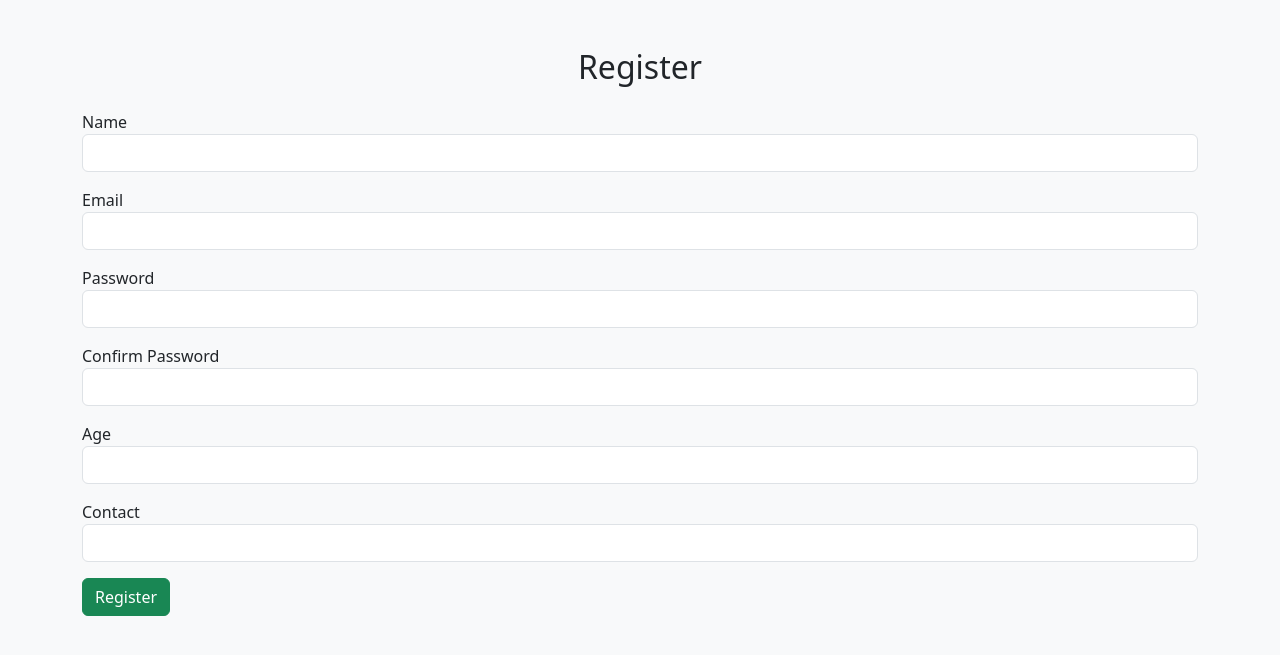
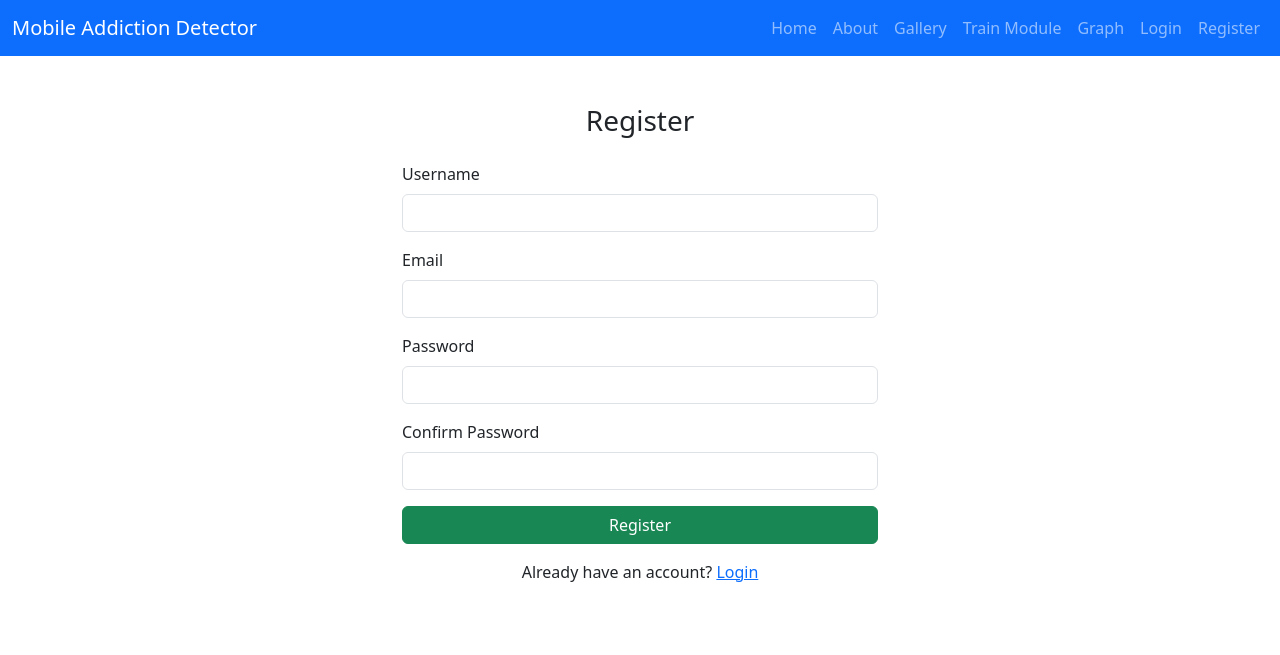
Before and after one commit to viveknani123/django-project, a Django app: page /register/ in a window 1280 px wide. Shown: the top 655 px of the page. Run offline with Django 5.2, Linux system fonts and the light colour scheme.

Commit message:
Add database, compiled views, model, and views.py

```diff
--- a/mainapp/templates/index.html
+++ b/mainapp/templates/index.html
@@ -2,6 +2,8 @@
 <html lang="en">
 <head>
   <title>Mobile Addiction Detector</title>
+  <meta charset="UTF-8">
+  <meta name="viewport" content="width=device-width, initial-scale=1">
   <link href="https://cdn.jsdelivr.net/npm/bootstrap@5.3.0-alpha1/dist/css/bootstrap.min.css" rel="stylesheet">
 </head>
 <body style="background-color: #f0f8ff;">
@@ -17,5 +19,7 @@
   {% if message %}
     <script>alert("{{ message }}")</script>
   {% endif %}
+
+  <script src="https://cdn.jsdelivr.net/npm/bootstrap@5.3.0-alpha1/dist/js/bootstrap.bundle.min.js"></script>
 </body>
 </html>
--- a/mainapp/templates/module.html
+++ b/mainapp/templates/module.html
@@ -2,6 +2,8 @@
 <html lang="en">
 <head>
   <title>Train Module</title>
+  <meta charset="UTF-8">
+  <meta name="viewport" content="width=device-width, initial-scale=1">
   <link href="https://cdn.jsdelivr.net/npm/bootstrap@5.3.0-alpha1/dist/css/bootstrap.min.css" rel="stylesheet">
 </head>
 <body>
@@ -10,5 +12,6 @@
     <h3>Train the ML Model</h3>
     <p>This is a placeholder page. You can connect your training logic here.</p>
   </div>
+  <script src="https://cdn.jsdelivr.net/npm/bootstrap@5.3.0-alpha1/dist/js/bootstrap.bundle.min.js"></script>
 </body>
 </html>
--- a/mainapp/templates/navbar.html
+++ b/mainapp/templates/navbar.html
@@ -1 +1,24 @@
-<li class="nav-item"><a class="nav-link text-warning" href="{% url 'logout' %}">Logout</a></li>
+<nav class="navbar navbar-expand-lg navbar-dark bg-primary">
+  <div class="container-fluid">
+    <a class="navbar-brand" href="{% url 'index' %}">Mobile Addiction Detector</a>
+    <button class="navbar-toggler" type="button" data-bs-toggle="collapse" data-bs-target="#navbarNav"
+      aria-controls="navbarNav" aria-expanded="false" aria-label="Toggle navigation">
+      <span class="navbar-toggler-icon"></span>
+    </button>
+    <div class="collapse navbar-collapse" id="navbarNav">
+      <ul class="navbar-nav ms-auto">
+        <li class="nav-item"><a class="nav-link" href="{% url 'index' %}">Home</a></li>
+        <li class="nav-item"><a class="nav-link" href="{% url 'about' %}">About</a></li>
+        <li class="nav-item"><a class="nav-link" href="{% url 'gallery' %}">Gallery</a></li>
+        <li class="nav-item"><a class="nav-link" href="{% url 'module' %}">Train Module</a></li>
+        <li class="nav-item"><a class="nav-link" href="{% url 'graph' %}">Graph</a></li>
+        {% if user.is_authenticated %}
+          <li class="nav-item"><a class="nav-link text-warning" href="{% url 'logout' %}">Logout</a></li>
+        {% else %}
+          <li class="nav-item"><a class="nav-link" href="{% url 'login' %}">Login</a></li>
+          <li class="nav-item"><a class="nav-link" href="{% url 'register' %}">Register</a></li>
+        {% endif %}
+      </ul>
+    </div>
+  </div>
+</nav>
--- a/mainapp/templates/register.html
+++ b/mainapp/templates/register.html
@@ -1,43 +1,44 @@
 <!DOCTYPE html>
 <html lang="en">
 <head>
-  <title>Register - Mobile Addiction Detector</title>
+  <title>Register</title>
+  <meta charset="UTF-8">
+  <meta name="viewport" content="width=device-width, initial-scale=1">
   <link href="https://cdn.jsdelivr.net/npm/bootstrap@5.3.0-alpha1/dist/css/bootstrap.min.css" rel="stylesheet">
 </head>
-<body class="bg-light">
-  <div class="container mt-5">
-    <h2 class="text-center">Register</h2>
-    <form method="post" action="{% url 'register' %}" class="mt-4">
+<body>
+  {% include 'navbar.html' %}
+  <div class="container mt-5" style="max-width: 500px;">
+    <h3 class="mb-4 text-center">Register</h3>
+    <form method="post" novalidate>
       {% csrf_token %}
       <div class="mb-3">
-        <label for="name">Name</label>
-        <input type="text" name="name" class="form-control" required />
+        <label for="username" class="form-label">Username</label>
+        <input type="text" class="form-control" id="username" name="username" required>
       </div>
       <div class="mb-3">
-        <label for="email">Email</label>
-        <input type="email" name="email" class="form-control" required />
+        <label for="email" class="form-label">Email</label>
+        <input type="email" class="form-control" id="email" name="email" required>
       </div>
       <div class="mb-3">
-        <label for="password">Password</label>
-        <input type="password" name="password" class="form-control" required />
+        <label for="password1" class="form-label">Password</label>
+        <input type="password" class="form-control" id="password1" name="password1" required>
       </div>
       <div class="mb-3">
-        <label for="conpassword">Confirm Password</label>
-        <input type="password" name="conpassword" class="form-control" required />
+        <label for="password2" class="form-label">Confirm Password</label>
+        <input type="password" class="form-control" id="password2" name="password2" required>
       </div>
-      <div class="mb-3">
-        <label for="age">Age</label>
-        <input type="text" name="age" class="form-control" required />
+      {% if error %}
+        <div class="alert alert-danger">{{ error }}</div>
+      {% endif %}
+      <div class="d-grid gap-2">
+        <button type="submit" class="btn btn-success">Register</button>
       </div>
-      <div class="mb-3">
-        <label for="contact">Contact</label>
-        <input type="text" name="contact" class="form-control" required />
-      </div>
-      <button type="submit" class="btn btn-success">Register</button>
+      <p class="mt-3 text-center">
+        Already have an account? <a href="{% url 'login' %}">Login</a>
+      </p>
     </form>
-    {% if message %}
-      <div class="alert alert-warning mt-3">{{ message }}</div>
-    {% endif %}
   </div>
+  <script src="https://cdn.jsdelivr.net/npm/bootstrap@5.3.0-alpha1/dist/js/bootstrap.bundle.min.js"></script>
 </body>
 </html>
--- a/mainapp/views.py
+++ b/mainapp/views.py
@@ -1,35 +1,35 @@
 from django.shortcuts import render, redirect
-from django.http import HttpResponse
+from django.contrib import messages
+from django.core.files.storage import FileSystemStorage
+from django.utils.crypto import get_random_string
+from django.views.decorators.csrf import csrf_protect
 from .models import Register, UploadedImage, PredictionModel, Gallery
-from django.core.files.storage import FileSystemStorage
+from django.db import IntegrityError
 import os
 import pickle
 import numpy as np
-from PIL import Image as PILImage  # Avoid name conflict with .models.Image
+from PIL import Image as PILImage
 
-# Initialize model as None
+# Load ML model at startup (if exists)
 model = None
+MODEL_DIR = os.path.join(os.path.dirname(__file__), 'model')
+MODEL_PATH = os.path.join(MODEL_DIR, 'model.pkl')
+if os.path.exists(MODEL_PATH) and os.path.getsize(MODEL_PATH) > 100:
+    try:
+        with open(MODEL_PATH, 'rb') as f:
+            model = pickle.load(f)
+    except Exception as e:
+        print(f"Error loading model: {e}")
+else:
+    print(f"Warning: Model not found or is too small at {MODEL_PATH}")
 
-# Try to load ML model from file if it exists and is valid
-model_path = os.path.join(os.path.dirname(__file__), 'model', 'model.pkl')
-try:
-    if os.path.exists(model_path) and os.path.getsize(model_path) > 100:  # Basic check for non-empty file
-        with open(model_path, 'rb') as file:
-            model = pickle.load(file)
-    else:
-        print(f"Warning: Model file not found or too small at {model_path}")
-except Exception as e:
-    print(f"Error loading model: {e}")
-
-# ---------------------- INDEX ----------------------
 def index(request):
     return render(request, 'index.html')
 
-# ---------------------- ABOUT ----------------------
 def about(request):
     return render(request, 'about.html')
 
-# ---------------------- REGISTER ---------------------
+@csrf_protect
 def register(request):
     if request.method == 'POST':
         name = request.POST.get('name')
@@ -40,86 +40,104 @@ def register(request):
         contact = request.POST.get('contact')
 
         if password != conpassword:
-            return render(request, 'register.html', {'message': "Passwords don't match"})
+            messages.error(request, "Passwords don't match")
+            return render(request, 'register.html')
 
-        user = Register.objects.create(
-            name=name, email=email, password=password,
-            age=age, contact=contact
-        )
+        if Register.objects.filter(email=email).exists():
+            messages.error(request, "Email already registered")
+            return render(request, 'register.html')
 
-        request.session['user_id'] = user.id
-        return redirect('userhome')
+        try:
+            user = Register.objects.create(
+                name=name,
+                email=email,
+                password=password,  # For real security, hash the password!
+                age=age,
+                contact=contact,
+            )
+            request.session['user_id'] = user.id
+            messages.success(request, "Registration successful!")
+            return redirect('userhome')
+        except IntegrityError:
+            messages.error(request, "Registration failed due to a database error")
+        except Exception as e:
+            messages.error(request, f"Registration failed: {e}")
 
     return render(request, 'register.html')
 
-# ---------------------- LOGIN ----------------------
+@csrf_protect
 def login(request):
     if request.method == 'POST':
         email = request.POST.get('email')
         password = request.POST.get('password')
-
         try:
             user = Register.objects.get(email=email, password=password)
             request.session['user_id'] = user.id
+            messages.success(request, "Login successful!")
             return redirect('userhome')
         except Register.DoesNotExist:
-            return render(request, 'login.html', {'message': 'Invalid login'})
+            messages.error(request, 'Invalid email or password')
 
     return render(request, 'login.html')
 
-# ---------------------- LOGOUT ----------------------
 def logout(request):
     request.session.flush()
+    messages.success(request, "Logged out successfully!")
     return redirect('index')
 
-# ---------------------- USER HOME ----------------------
 def userhome(request):
     if 'user_id' not in request.session:
         return redirect('login')
     return render(request, 'userhome.html')
 
-# ---------------------- IMAGE UPLOAD ----------------------
+@csrf_protect
 def upload_image(request):
-    message = ""
+    if 'user_id' not in request.session:
+        return redirect('login')
     if request.method == 'POST' and request.FILES.get('image'):
         image = request.FILES['image']
+        if not image.content_type.startswith('image/'):
+            messages.error(request, 'Please upload a valid image file.')
+            return render(request, 'upload_image.html')
+        filename = get_random_string(8) + '_' + image.name
         fs = FileSystemStorage()
-        filename = fs.save(image.name, image)
-        UploadedImage.objects.create(image=filename)
-        message = "Image uploaded successfully!"
-    return render(request, 'upload_image.html', {'message': message})
+        saved_name = fs.save(filename, image)
+        UploadedImage.objects.create(image=saved_name)
+        messages.success(request, "Image uploaded successfully!")
+    return render(request, 'upload_image.html')
 
-# ---------------------- VIEW IMAGES ----------------------
 def view(request):
+    if 'user_id' not in request.session:
+        return redirect('login')
     images = UploadedImage.objects.all()
     return render(request, 'view.html', {'images': images})
 
-# ---------------------- GALLERY ----------------------
 def gallery(request):
+    if 'user_id' not in request.session:
+        return redirect('login')
     galleries = Gallery.objects.all()
     return render(request, 'gallery.html', {'galleries': galleries})
 
-# ---------------------- PREDICTION ----------------------
+@csrf_protect
 def prediction(request):
+    if 'user_id' not in request.session:
+        return redirect('login')
     if request.method == 'POST':
         if model is None:
             return render(request, 'prediction.html', {
-                'error': 'Model not loaded. Please contact the administrator.'
+                'error': 'Model not loaded. Please contact the administrator.',
+                'model_loaded': False
             })
-
         try:
             image_file = request.FILES['image']
-
-            # Process the image and make prediction
             img = PILImage.open(image_file)
-            img = img.resize((224, 224))  # Adjust size as needed
+            img = img.resize((224, 224))
             img_array = np.array(img) / 255.0
             img_array = np.expand_dims(img_array, axis=0)
-
-            prediction = model.predict(img_array)
-
+            pred_val = model.predict(img_array)
+            pred_result = getattr(pred_val, 'tolist', lambda: pred_val)()
             return render(request, 'prediction.html', {
-                'prediction': prediction,
+                'prediction': pred_result,
                 'model_loaded': True
             })
         except Exception as e:
@@ -127,16 +145,17 @@ def prediction(request):
                 'error': f'Error processing image: {str(e)}',
                 'model_loaded': model is not None
             })
-
     return render(request, 'prediction.html', {
         'model_loaded': model is not None
     })
 
-# ---------------------- MODULE TRAIN PAGE ----------------------
 def module(request):
+    if 'user_id' not in request.session:
+        return redirect('login')
     return render(request, 'module.html')
 
-# ---------------------- GRAPH VIEW ----------------------
 def graph(request):
+    if 'user_id' not in request.session:
+        return redirect('login')
     predictions = PredictionModel.objects.all()
     return render(request, 'graph.html', {'predictions': predictions})
```
Also changed, not shown: mainapp/templates/about.html (+19 -8 lines), mainapp/templates/gallery.html (+8 -1 lines), mainapp/templates/graph.html (+30 -6 lines), mainapp/templates/login.html (+22 -14 lines), mainapp/templates/prediction.html (+19 -24 lines), mainapp/templates/upload_image.html (+19 -8 lines), db.sqlite3, mainapp/templates/userhome.html (line endings or trailing spaces), mainapp/templates/view.html (line endings or trailing spaces), 1 other file.
